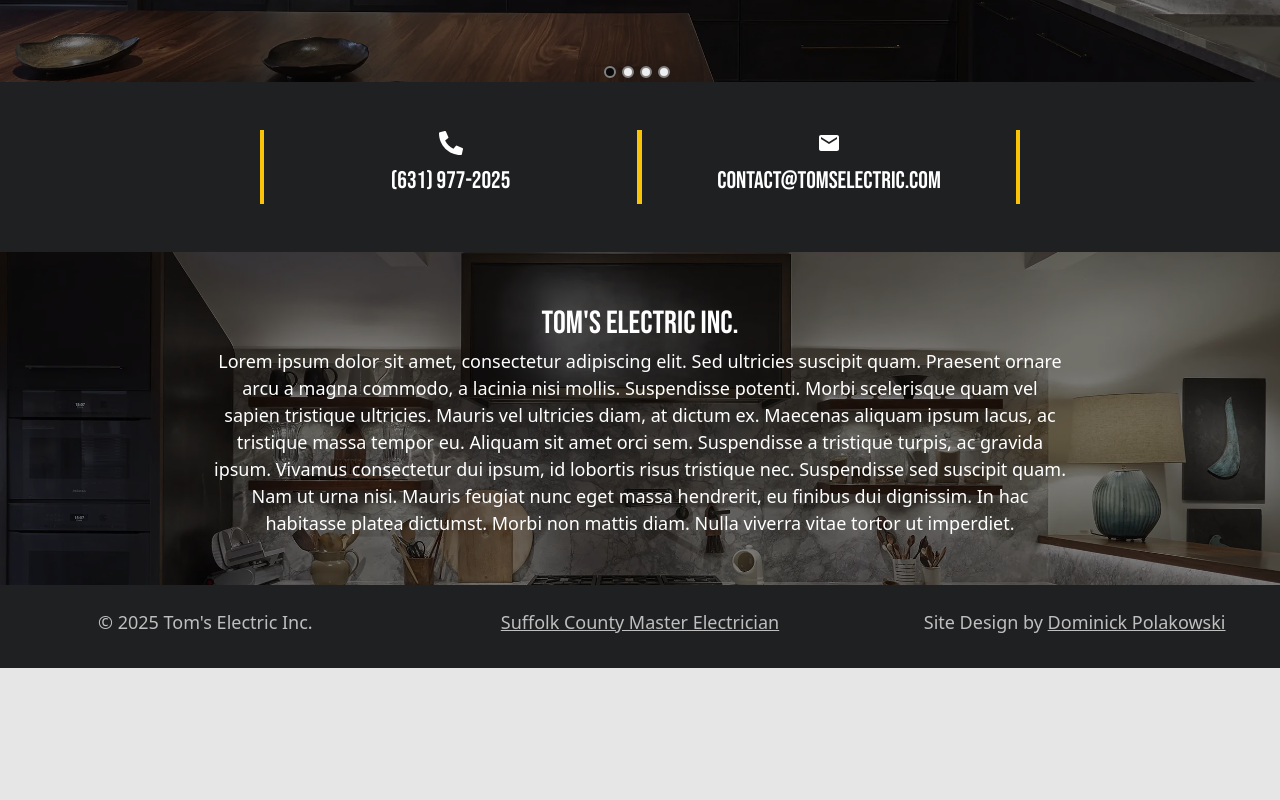
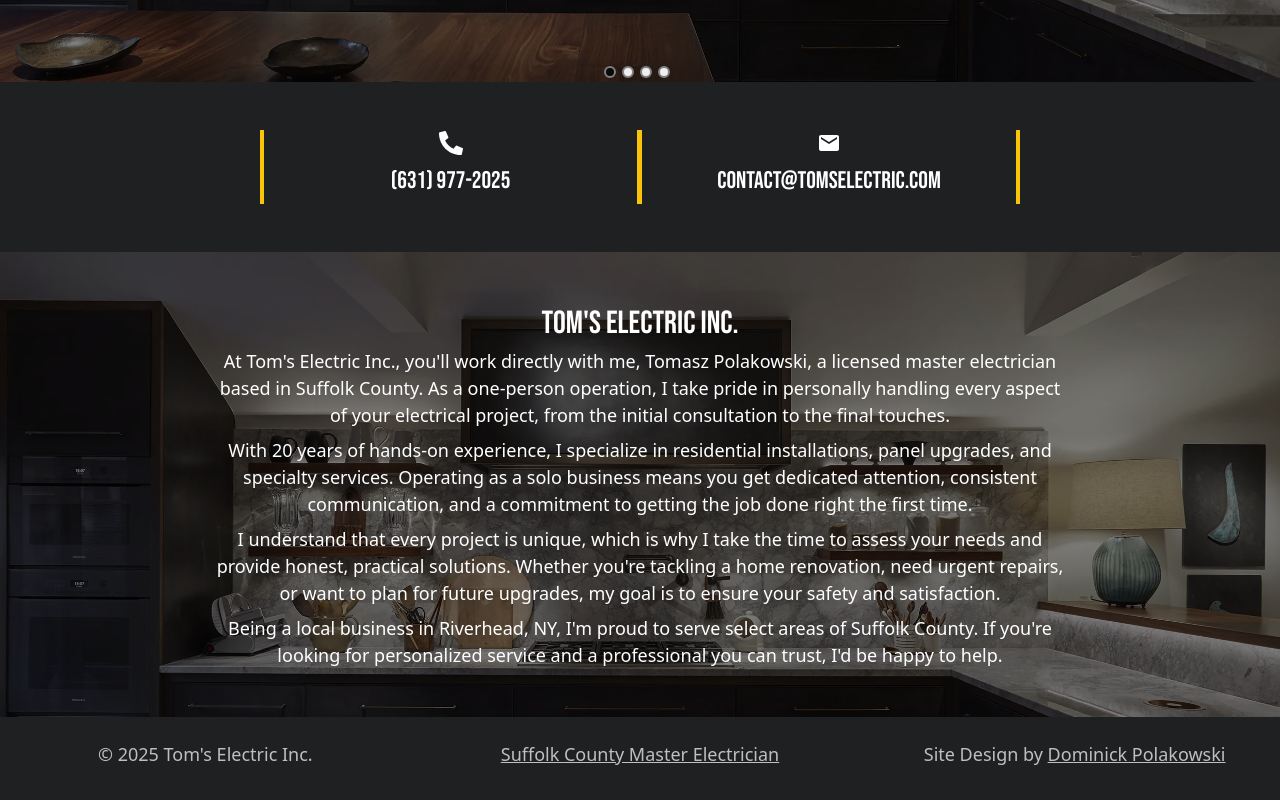
Before and after one commit to Domipowski/Toms-Electric, a React (Create React App) app in the folder toms-electric/: page / in a window 1280 px wide. Shown: the part 706-1506 px from the top of the page. Before the commit the page ends 1374 px from the top, so only its background shows below. Built offline with nearby package versions, Linux system fonts and the light colour scheme.

Commit message:
HomeAbout Lorem Ipsum updates and link updated to master electrician certificate

```diff
--- a/toms-electric/src/FootNotes.js
+++ b/toms-electric/src/FootNotes.js
@@ -9,7 +9,7 @@
                 </Col>
                 <Col xs="12" sm="12" md="12" lg="4" className="mb-2">
                     <a
-                        href="https://example.com/"
+                        href="https://ca.suffolkcountyny.gov/dcasearch"
                         target="_blank"
                         rel="noopener noreferrer"
                         className="links"
--- a/toms-electric/src/contact/Info.js
+++ b/toms-electric/src/contact/Info.js
@@ -44,7 +44,7 @@
                         <CardText>
                             Our business is based in Riverhead, New York.
                             As a&nbsp;
-                            <a href="https://example.com/" target="_blank" rel="noopener noreferrer" className="links-yellow">Liscenced Master Electrician</a>
+                            <a href="https://ca.suffolkcountyny.gov/dcasearch" target="_blank" rel="noopener noreferrer" className="links-yellow">Liscenced Master Electrician</a>
                             &nbsp;in Suffolk County, I serve local clients within the area.
                             Please note that we focus on providing services to select parts of Suffolk County so please contact us to confirm if we can assist you.
                         </CardText>
--- a/toms-electric/src/home/HomeAbout.js
+++ b/toms-electric/src/home/HomeAbout.js
@@ -10,7 +10,20 @@
                     Tom's Electric Inc.
                 </div>
                 <div className="about-body">
-                        Lorem ipsum dolor sit amet, consectetur adipiscing elit. Sed ultricies suscipit quam. Praesent ornare arcu a magna commodo, a lacinia nisi mollis. Suspendisse potenti. Morbi scelerisque quam vel sapien tristique ultricies. Mauris vel ultricies diam, at dictum ex. Maecenas aliquam ipsum lacus, ac tristique massa tempor eu. Aliquam sit amet orci sem. Suspendisse a tristique turpis, ac gravida ipsum. Vivamus consectetur dui ipsum, id lobortis risus tristique nec. Suspendisse sed suscipit quam. Nam ut urna nisi. Mauris feugiat nunc eget massa hendrerit, eu finibus dui dignissim. In hac habitasse platea dictumst. Morbi non mattis diam. Nulla viverra vitae tortor ut imperdiet.
+                    At Tom's Electric Inc., you'll work directly with me, Tomasz Polakowski, a licensed master electrician based in Suffolk County.
+                    As a one-person operation, I take pride in personally handling every aspect of your electrical project, from the initial consultation to the final touches.
+                </div>
+                <div className="mt-2 about-body">
+                    With 20 years of hands-on experience, I specialize in residential installations, panel upgrades, and specialty services.
+                    Operating as a solo business means you get dedicated attention, consistent communication, and a commitment to getting the job done right the first time.
+                </div>
+                <div className="mt-2 about-body">
+                    I understand that every project is unique, which is why I take the time to assess your needs and provide honest, practical solutions.
+                    Whether you're tackling a home renovation, need urgent repairs, or want to plan for future upgrades, my goal is to ensure your safety and satisfaction.
+                </div>
+                <div className="mt-2 about-body">
+                    Being a local business in Riverhead, NY, I'm proud to serve select areas of Suffolk County.
+                    If you're looking for personalized service and a professional you can trust, I'd be happy to help.
                 </div>
             </Col>
         </div>
```
Also changed, not shown: 1 other file (tests, documents, lock files or other folders).
